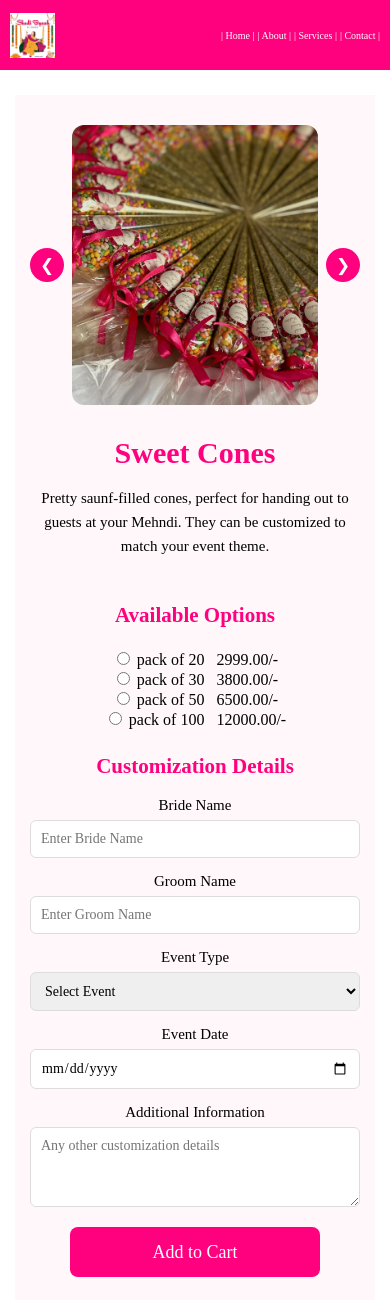
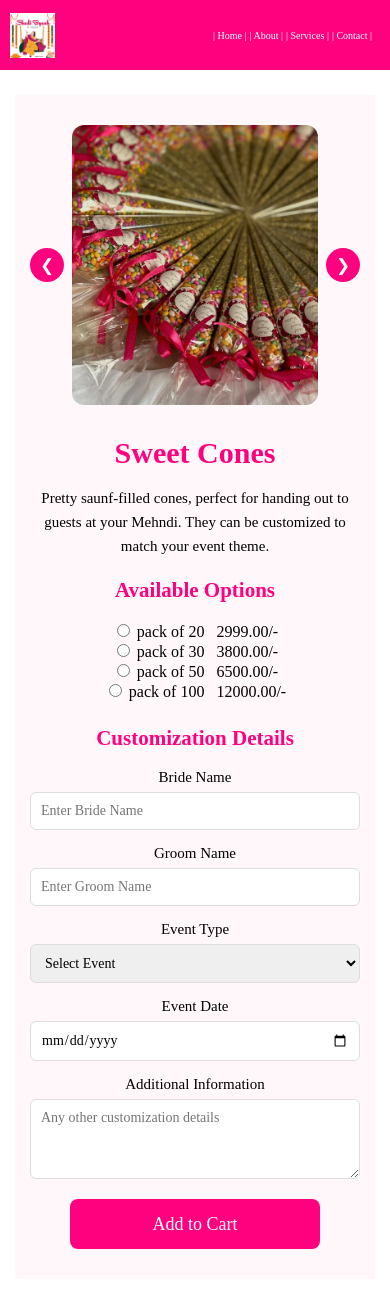
Before and after one commit to arshamshahid123/shadibyaah, a Django app: page /product/1/ in a window 390 px wide. Shown: the top 1300 px of the page. After the commit the page ends 1249 px from the top, so only its background shows below. Run offline with Django 5.2, Linux system fonts and the light colour scheme; data comes from the database, SQL or seed files in the repository.

Commit message:
Update style.css

```diff
--- a/static/css/style.css
+++ b/static/css/style.css
@@ -855,15 +855,15 @@ header {
 .header-left span {
     display: none;
 }
-
 header nav {
     width: auto;
     display: flex;
-    justify-content: flex-end;
+    justify-content: center;
     align-items: center;
     flex-wrap: nowrap;
     gap: 3px;
     margin: 0;
+    margin-right: 8px;
 }
 
 header nav a {
@@ -1169,11 +1169,18 @@ header nav a {
 
 
     /* ---------- PRODUCT OPTIONS ---------- */
-
 .options-list {
     width: 100%;
     max-width: 450px;
     margin: 0 auto;
+}
+
+.options-list h3 {
+    display: block;
+    color: #FF007F;
+    font-family: "DM Serif Display", serif;
+    font-size: 21px;
+    margin: 0 0 18px;
 }
 
 .options-list p {
@@ -1189,8 +1196,6 @@ header nav a {
 .option-price {
     margin-left: 3px;
 }
-
-
     /* ---------- CUSTOMIZATION ---------- */
 
     .customization-box {
```
Lines whose indentation alone changed are shown as unchanged.
